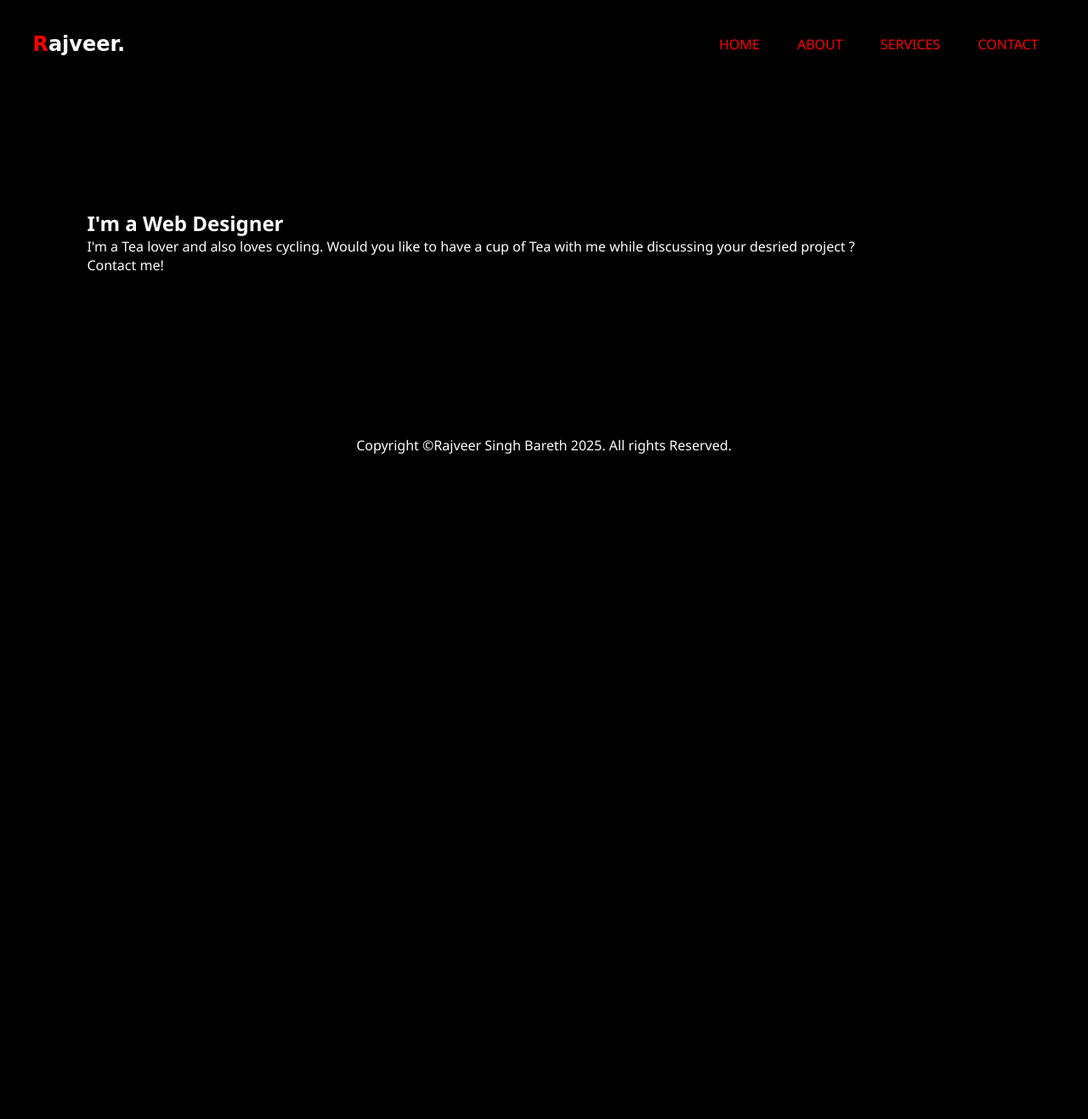
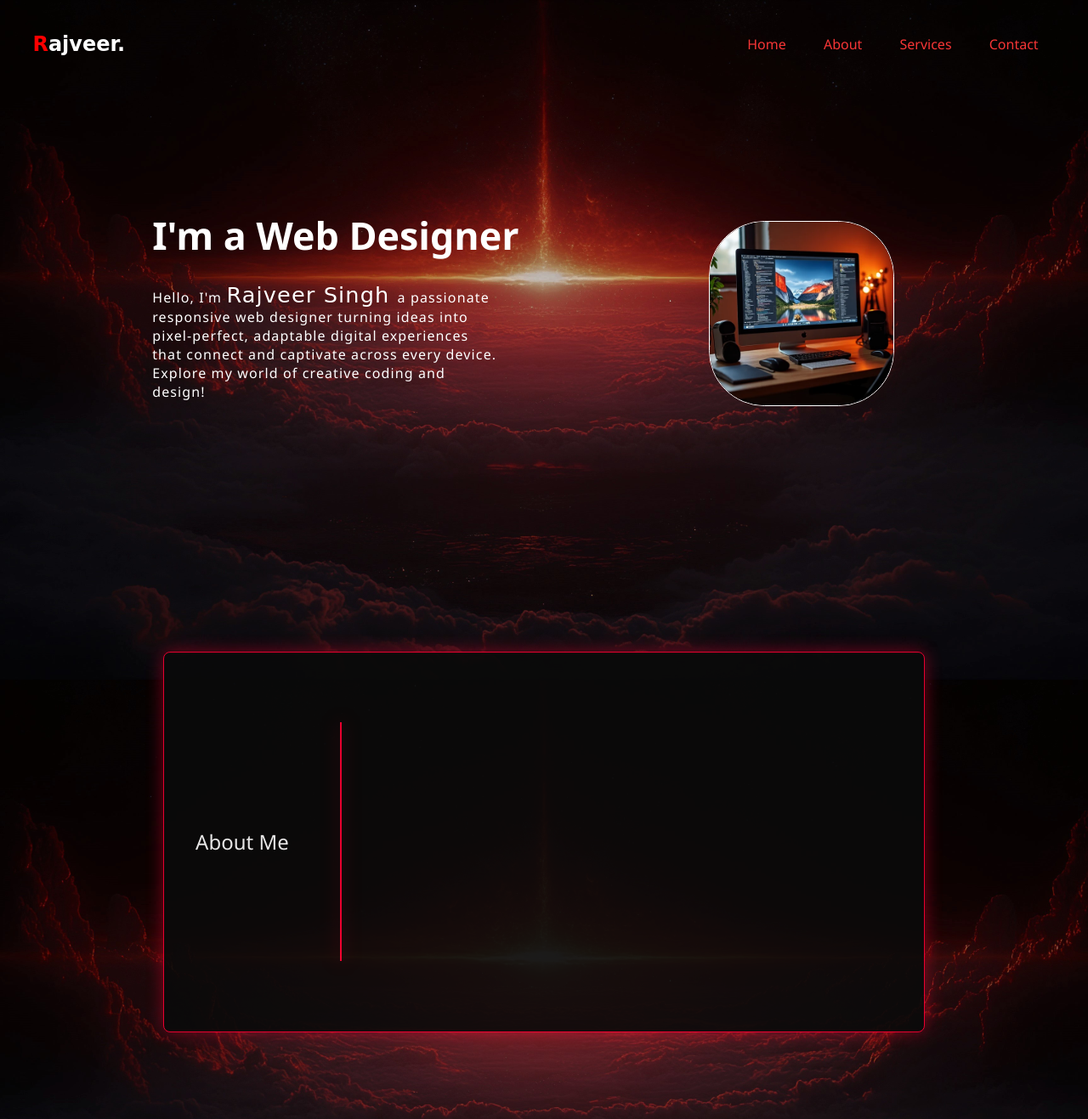
Before and after one commit to Rajveer-Singh-Git/Portfolio_website, a plain HTML site: page index.html in a window 1280 px wide. Shown: the top 1317 px of the page at 85% size. Before the commit the page ends 800 px from the top, so only its background shows below. Drawn offline with Linux system fonts and the light colour scheme; a web font is replaced by a local one.

Commit message:
added about me box with animation

```diff
--- a/index.html
+++ b/index.html
@@ -17,19 +17,33 @@
         <section class="header">
             <h1><span class="firstletter">R</span>ajveer.</h1>
             <nav>
-                <a href="#index.html">HOME</a>
-                <a href="#index.html">ABOUT</a>
-                <a href="#index.html">SERVICES</a>
-                <a href="#index.html">CONTACT</a>
+                <a href="#intro">Home</a>
+                <a href="#index.html">About</a>
+                <a href="#index.html">Services</a>
+                <a href="#index.html">Contact</a>
             </nav>
         </section>
     </header>
     <main>
         <section class="intro">
-            <h2>I'm a Web Designer</h2>
-            <p>I'm a Tea lover and also loves cycling. Would you like to have a cup of Tea with me while discussing your
-                desried project ?</p>
-            <p>Contact me!</p>
+            <div class="text">
+                <h2 class="intro-headline">I'm a Web Designer</h2>
+                <p class="intro-secondline">Hello, I'm <span class="name"> Rajveer Singh </span> a passionate responsive
+                    web designer turning ideas into
+                    pixel-perfect, adaptable
+                    digital experiences that connect and captivate across every device.<br> Explore my world of creative
+                    coding
+                    and design!</p>
+            </div>
+            <div class="imgone">
+                <img src="img/introimg.png" alt="Image of a Computer" class="cpimg">
+            </div>
+        </section>
+        <section class="about">
+            <div class="abtcontainer">
+                <h2 class="abthead">About Me</h2>
+                <div class="separator"></div>
+            </div>
         </section>
     </main>
     <footer>
--- a/styles.css
+++ b/styles.css
@@ -8,10 +8,11 @@ body {
     font-size: 1rem;
     font-family: 'Segoe UI', Tahoma, Geneva, Verdana, sans-serif;
     background-color: rgb(0, 0, 0);
-    background-image: url('redbeam.jpg');
+    background-image: url('img/redbeam.jpg');
     background-size: cover;
     background-position: center;
     background-repeat: no-repeat;
+    background-attachment: fixed;
     height: 100vh;
     color: white;
 }
@@ -43,16 +44,18 @@ nav {
 nav>a {
     padding: 20px;
     text-decoration: none;
+    transition: all 0.3s ease;
 }
 
 a {
-    color: red;
+    color: rgb(247, 54, 54);
     text-decoration: none;
     font-weight: normal;
 }
 
 a:hover {
     color: white;
+    transform: scale(1.1);
 }
 
 a:active {
@@ -63,26 +66,100 @@ a:active {
 .intro {
     padding: 1%;
     margin: 10% 2% 10% 7%;
-    max-width: 600vw;
-    max-height: 300vw;
+    max-width: 100vw;
+    max-height: 100vw;
+    display: flex;
+    align-items: center;
+    gap: 220px;
 }
 
-main {
+.intro-headline {
+    display: inline-block;
+    font-size: 3.5vw;
+    text-align: left;
+    margin-left: 15%;
+    white-space: nowrap;
+    transition: transform 0.3s ease;
+}
+
+.intro-headline:hover {
+    transform: scale(1.05);
+}
+
+.intro-secondline {
+    max-width: 40vw;
+    max-height: 30vw;
+    padding: 5%;
+    margin: 0 0 0 10%;
+    letter-spacing: 0.07em;
+}
+
+.name {
+    font-size: 2vw;
+    font-family: Verdana, Geneva, Tahoma, sans-serif;
+    font-family: "Charmonman", cursive;
+}
+
+.cpimg {
+    border-radius: 30%;
+    height: 17vw;
+    width: 17vw;
+    border: 1px solid rgb(255, 255, 255);
+}
+
+.abtcontainer {
+    height: 35vw;
+    width: 70vw;
+    margin: 20% auto;
+    background: #0A0A0A;
+    color: #ffffff;
+    padding: 20px;
+    border: 1px solid #FF0033;
+    box-shadow: 0 0 20px rgba(255, 0, 51, 0.5);
+    opacity: 90%;
+    animation: flicker 0.5s infinite alternate;
+    border-radius: 8px;
     display: flex;
-    justify-content: space-between;
     align-items: center;
 }
 
-img {
-    padding: 30px;
-    margin: 100px 20px 20px 20px;
-    height: 350px;
-    width: 600px;
+.abthead {
+    max-width: 9vw;
+    margin: 0 -1% 0 2%;
+    font-weight: 100;
+}
+
+.separator {
+    border: 1px solid #FF0033;
+    box-shadow: 0 0 20px rgba(255, 0, 51, 0.5);
+    animation: flicker 0.5s infinite alternate;
+    width: 0.01%;
+    height: 22vw;
+    margin: 0 0 0 8%;
+
 }
 
 .bottom {
     text-align: center;
     padding: 30px;
     margin: 20px;
-    ;
 }
+
+@supports not (background-attachment: fixed) {
+    body::before {
+        content: "";
+        position: fixed;
+        top: 0;
+        left: 0;
+        right: 0;
+        bottom: 0;
+        background-image: inherit;
+        background-size: cover;
+        z-index: -1;
+    }
+}
+
+@keyframes flicker {
+    0% { border-color: #FF0033; box-shadow: 0 0 20px rgba(255, 0, 51, 0.5);}
+    100% { border-color: #FF3366; box-shadow: 0 0 25px rgba(255, 51, 102, 0.9);}
+}
```
Also changed, not shown: img/introimg.png (added).
